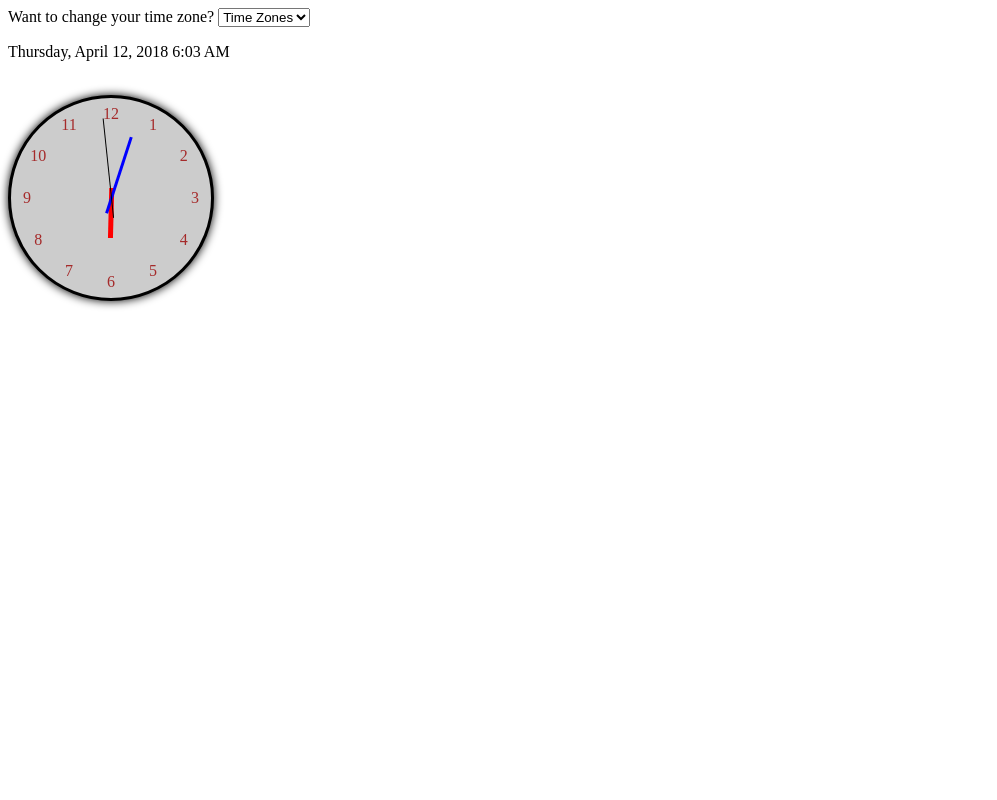
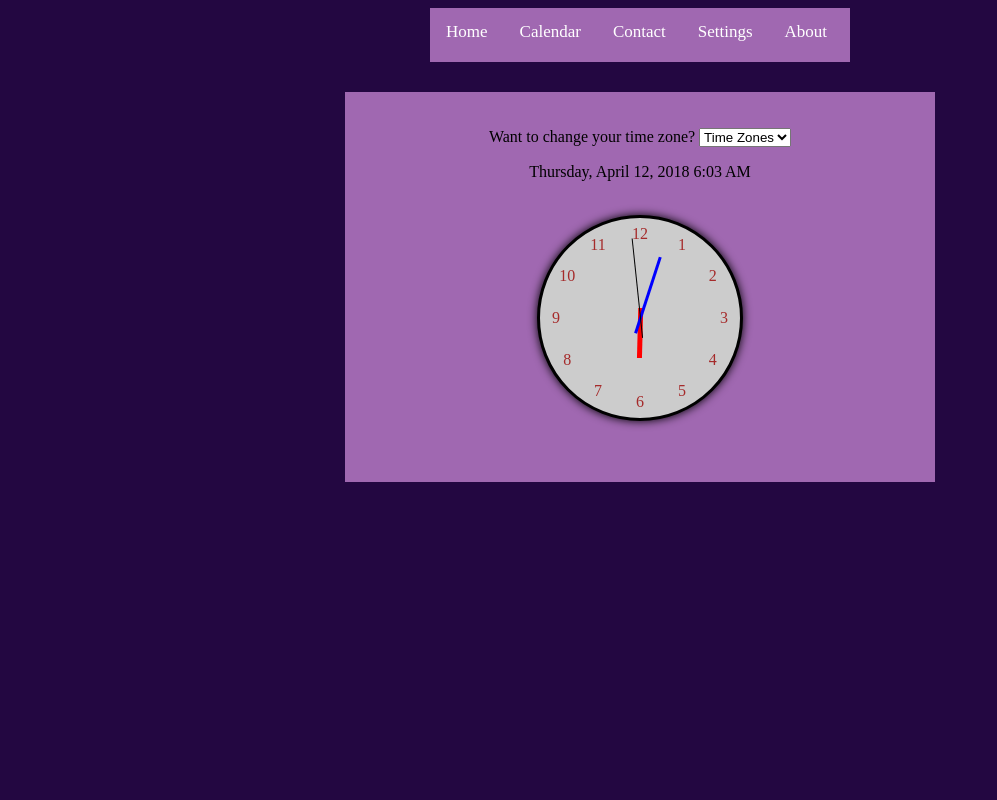
Before and after one commit to bsylve1996/CSC_3380_Dream_Team, a PHP site: the page made by time switcher/currentTimeDisplayer.html in a window 1280 px wide. Shown: the whole page, without its empty margins (0-997 px from the left). Run offline with PHP 8.4, Linux system fonts and the light colour scheme.

Commit message:
clock css
added some css qol changes to the clock

```diff
--- a/time switcher/clock.css
+++ b/time switcher/clock.css
@@ -1,6 +1,53 @@
 :root{
   --size: 200px;
 }
+body{
+  background-color:#230741;
+}
+
+.topnav {
+  overflow: hidden;
+  background-color: #a068b1;
+  margin:0 auto;
+  max-width:  420px;
+  text-align:center;
+}
+
+.urmom{
+    text-align:center;
+    margin: 0 auto;
+}
+.catman{
+ background-color:#a068b1;
+ width:550;
+ height:350;
+ margin: 0 auto;
+ padding:20px;
+ margin-top:30px;
+}
+
+.topnav a {
+  float: left;
+  color: white;
+  text-align: center;
+  padding: 14px 16px;
+  text-decoration: none;
+  font-size: 17px;
+  text-align:center;
+  padding-bottom: 20px;
+  display:  inline-block;
+}
+
+.topnav a:hover {
+  background-color: #d6af38;
+  color: white;
+}
+
+.topnav a.active {
+  background-color: #a068b1;
+  color: white;
+}
+
 
 #clock{
   width: var(--size);
@@ -10,6 +57,7 @@
   border-radius: 50%;
   box-shadow: 0 0 10px 0 black;
   position: relative;
+  margin: 0 auto;
 }
 
 #sec-hand {
--- a/time switcher/currentTimeDisplayer.html
+++ b/time switcher/currentTimeDisplayer.html
@@ -2,6 +2,15 @@
 	<head>
 	</head>
 	<body>
+<div class="topnav">
+  <a class="active" href="#home">Home</a>
+  <a href="calendarr\calendarr.html">Calendar</a>
+  <a href="#contact">Contact</a>
+   <a href="index.html">Settings</a>
+  <a href="#about">About</a>
+</div>
+<div class ="catman">
+<div class = "urmom">
 		<form name="TimeZone">
 			<p>Want to change your time zone?
 			<select id="optionList" onchange="changeTimeZone(this.form)">
@@ -28,6 +37,7 @@
 			}
 			setInterval(updateTimeHTML, 1*1*1000 );//minutes*seconds*milliseconds
 		</script>
+	</div>
 		<link type="text/css" rel="stylesheet" href="clock.css"/>
 		<div id="time"></div><br>
 		<div id="clock">
@@ -47,5 +57,6 @@
 		  <div id="min-hand"></div>
 		  <div id="sec-hand"></div>
 		</div>
+	</div>
 	</body>
 </html>
```
